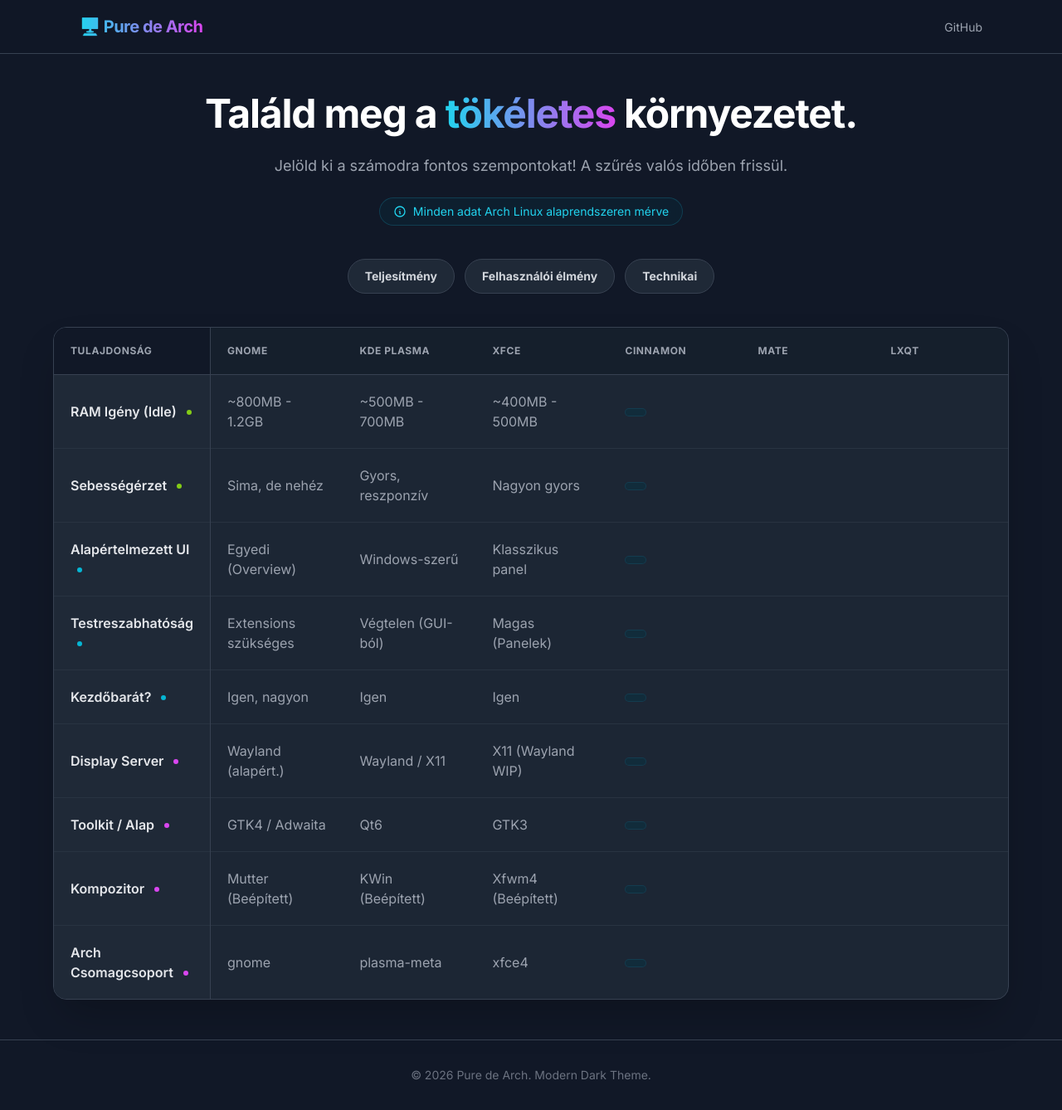
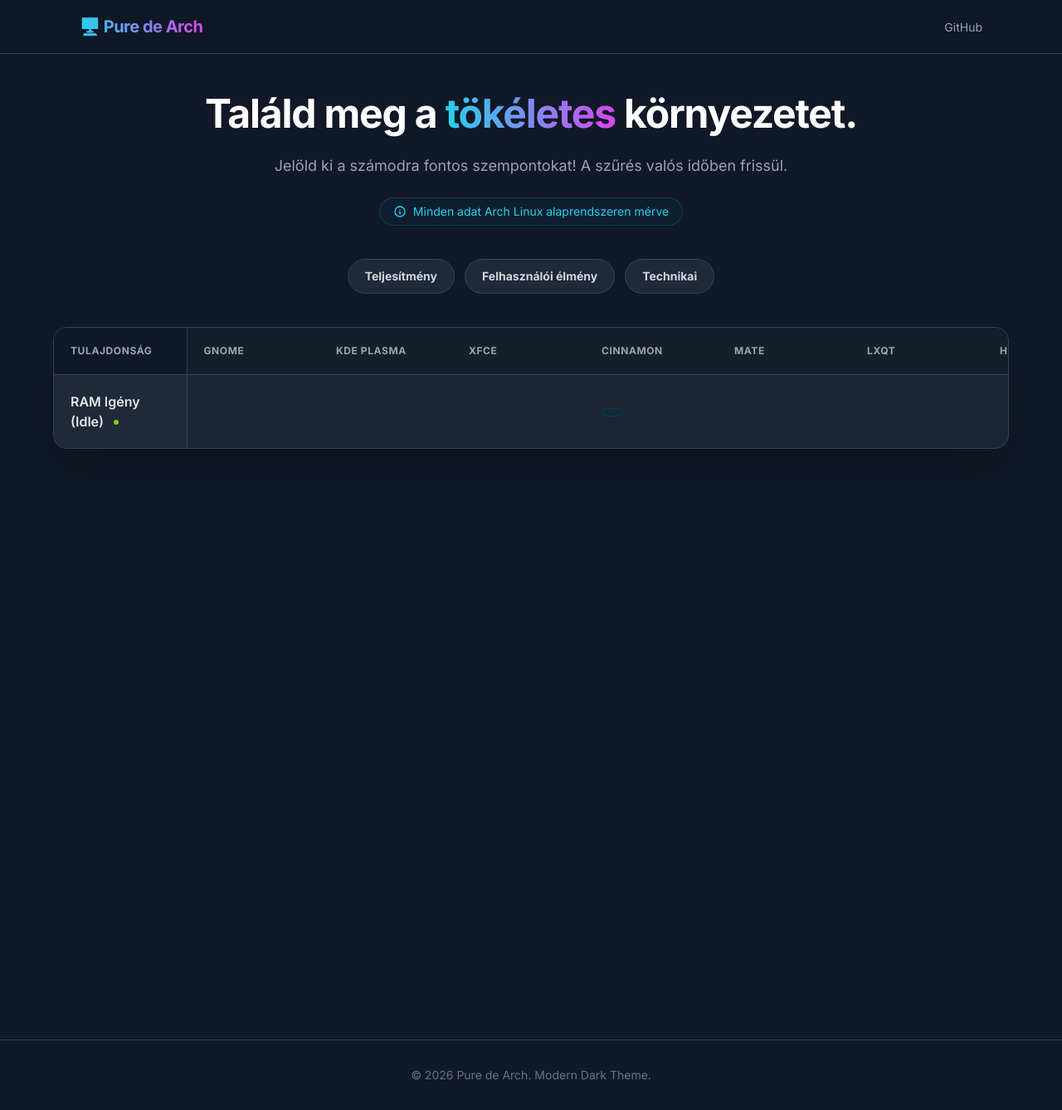
Before and after one commit to Pure-de-Arch/Pure-de-Arch.github.io, a Jekyll site: the page built from index.html, in a window 1280 px wide and 1338 px high. Shown: the whole window at 83% size. Built offline with Jekyll 4.4.1, drawn with Linux system fonts in a browser that asks for light colours; nearby versions of some CDN libraries.

Commit message:
Update environments.yml

```diff
--- a/_data/environments.yml
+++ b/_data/environments.yml
@@ -1,22 +1,55 @@
 headers:
   - name: "Tulajdonság"
     key: "feature"
+    # A feature oszlopnak nincsenek szűrő tagjei
   - name: "GNOME"
     key: "gnome"
+    tags: ["wayland", "gtk", "heavy", "beginner"]
   - name: "KDE Plasma"
     key: "kde"
+    tags: ["wayland", "x11", "qt", "medium", "custom"]
   - name: "XFCE"
     key: "xfce"
+    tags: ["x11", "gtk", "light", "beginner", "classic"]
   - name: "Cinnamon"
     key: "cinnamon"
+    tags: ["x11", "gtk", "medium", "beginner", "classic"]
   - name: "MATE"
     key: "mate"
+    tags: ["x11", "gtk", "light", "beginner", "classic"]
   - name: "LXQt"
     key: "lxqt"
+    tags: ["x11", "qt", "light", "classic"]
   - name: "Hyprland"
     key: "hyprland"
+    tags: ["wayland", "tiling", "light", "advanced"]
   - name: "i3-wm"
     key: "i3"
+    tags: ["x11", "tiling", "light", "advanced"]
+
+# Ezek lesznek a kattintható szűrő gombok az új sorban
+feature_filters:
+  - id: "wayland"
+    name: "Wayland"
+    color: "cyan"
+  - id: "x11"
+    name: "X11"
+    color: "blue"
+  - id: "tiling"
+    name: "Tiling WM"
+    color: "fuchsia"
+  - id: "gtk"
+    name: "GTK Alapú"
+    color: "orange"
+  - id: "qt"
+    name: "Qt Alapú"
+    color: "green"
+  - id: "light"
+    name: "Alacsony gépigény"
+    color: "emerald"
+  - id: "beginner"
+    name: "Kezdőbarát"
+    color: "yellow"
 
 categories:
   - name: "Teljesítmény"
@@ -26,105 +59,8 @@
   - name: "Technikai"
     id: "tech"
 
+# A rows rész maradhat változatlan...
 rows:
-  # --- TELJESÍTMÉNY ---
   - feature: "RAM Igény (Idle)"
     category: "performance"
-    gnome: "~800MB - 1.2GB"
-    kde: "~500MB - 700MB"
-    xfce: "~400MB - 500MB"
-    cinnamon: "~600MB - 800MB"
-    mate: "~450MB - 600MB"
-    lxqt: "~300MB - 400MB"
-    hyprland: "~200MB - 300MB"
-    i3: "~150MB - 250MB"
-
-  - feature: "Sebességérzet"
-    category: "performance"
-    gnome: "Sima, de nehéz"
-    kde: "Gyors, reszponzív"
-    xfce: "Nagyon gyors"
-    cinnamon: "Közepes"
-    mate: "Gyors"
-    lxqt: "Villámgyors"
-    hyprland: "Azonnali (GPU)"
-    i3: "Azonnali (CPU)"
-
-  # --- FELHASZNÁLÓI ÉLMÉNY ---
-  - feature: "Alapértelmezett UI"
-    category: "ux"
-    gnome: "Egyedi (Overview)"
-    kde: "Windows-szerű"
-    xfce: "Klasszikus panel"
-    cinnamon: "Windows 7-szerű"
-    mate: "GNOME 2 (Retro)"
-    lxqt: "Klasszikus moduláris"
-    hyprland: "Üres (Tiling)"
-    i3: "Üres (Tiling)"
-
-  - feature: "Testreszabhatóság"
-    category: "ux"
-    gnome: "Extensions szükséges"
-    kde: "Végtelen (GUI-ból)"
-    xfce: "Magas (Panelek)"
-    cinnamon: "Közepes (Desklets)"
-    mate: "Magas (Appletek)"
-    lxqt: "Magas"
-    hyprland: "Config fájl (Hard)"
-    i3: "Config fájl (Medium)"
-
-  - feature: "Kezdőbarát?"
-    category: "ux"
-    gnome: "Igen, nagyon"
-    kde: "Igen"
-    xfce: "Igen"
-    cinnamon: "Igen (Ex-Win user)"
-    mate: "Igen"
-    lxqt: "Közepes"
-    hyprland: "Nem (Arch Wiki kell)"
-    i3: "Nem (Billentyűkombók)"
-
-  # --- TECHNIKAI ADATOK (ARCH SPECIFIKUS) ---
-  - feature: "Display Server"
-    category: "tech"
-    gnome: "Wayland (alapért.)"
-    kde: "Wayland / X11"
-    xfce: "X11 (Wayland WIP)"
-    cinnamon: "X11 (Wayland béta)"
-    mate: "X11 (Wayland WIP)"
-    lxqt: "X11 / Wayland"
-    hyprland: "Csak Wayland"
-    i3: "Csak X11"
-
-  - feature: "Toolkit / Alap"
-    category: "tech"
-    gnome: "GTK4 / Adwaita"
-    kde: "Qt6"
-    xfce: "GTK3"
-    cinnamon: "GTK3 (Muffin)"
-    mate: "GTK3"
-    lxqt: "Qt6"
-    hyprland: "Nincs (wlroots)"
-    i3: "Nincs"
-
-  - feature: "Kompozitor"
-    category: "tech"
-    gnome: "Mutter (Beépített)"
-    kde: "KWin (Beépített)"
-    xfce: "Xfwm4 (Beépített)"
-    cinnamon: "Muffin (Beépített)"
-    mate: "Marco (Beépített)"
-    lxqt: "Nincs (KWin/Xfwm kell)"
-    hyprland: "Beépített (Animált)"
-    i3: "Picom (Külön kell)"
-
-  - feature: "Arch Csomagcsoport"
-    category: "tech"
-    gnome: "gnome"
-    kde: "plasma-meta"
-    xfce: "xfce4"
-    cinnamon: "cinnamon"
-    mate: "mate"
-    lxqt: "lxqt"
-    hyprland: "hyprland"
-    i3: "i3-wm"
+# ... (többi sor)
```
